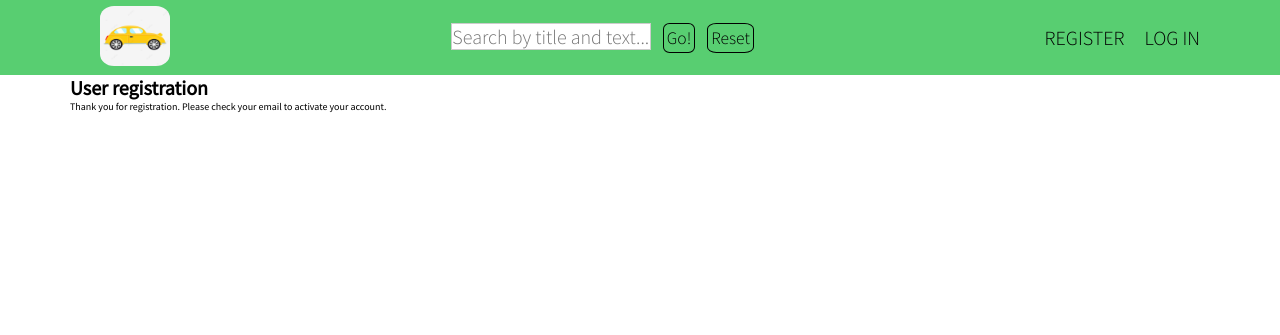
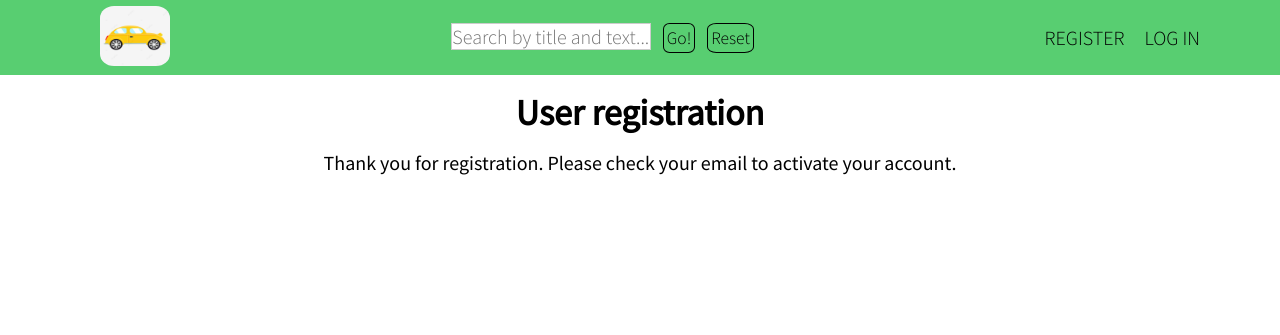
Before and after one commit to wiktorpiela/carsforum, a Django app: page /accounts/registration-done in a window 1280 px wide. Shown: the top 335 px of the page. Run offline with Django 4.2, Linux system fonts and the light colour scheme.

Commit message:
registration_done view added

```diff
--- a/accounts/templates/registration_done.html
+++ b/accounts/templates/registration_done.html
@@ -6,9 +6,16 @@
 
 
 {% block content %}
-    <h1>User registration</h1>
-    <p>
-        Thank you for registration.
-        Please check your email to activate your account.
-    </p>
+    <div class="login-register-header">
+        <h1>User registration</h1>
+        <p>
+            Thank you for registration.
+            Please check your email to activate your account.
+        </p>
+    </div>
+
+
+
+
+
 {% endblock content %}
--- a/static/css/main.css
+++ b/static/css/main.css
@@ -101,15 +101,14 @@ nav {
 }
 
 /* dropdown navbar menu */
-.main-nav li ul li{
+
+/* .main-nav li ul li{
     display: none;
 }
 
 .main-nav li:hover ul li{
     display: block;
-}
-
-
+} */
 
 
 /* --------------------------- */
@@ -209,6 +208,13 @@ nav {
 .login-register form button{
     font-size: 2rem;
 }
+
+.login-register-header p{
+    padding-top: 1.5rem;
+    font-weight: 400;
+    font-size: 2rem;
+}
+
 
 /* --------------------------- */
 /* WALL questions */
```
